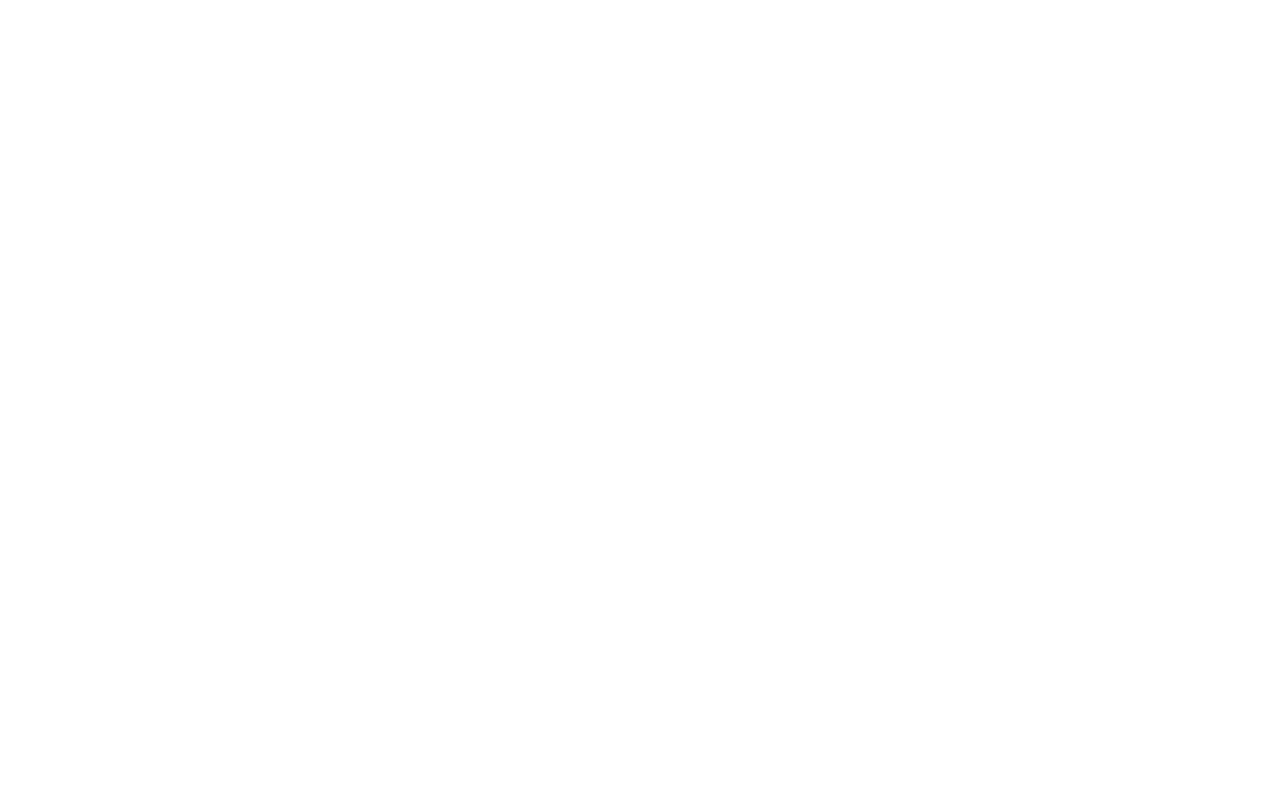
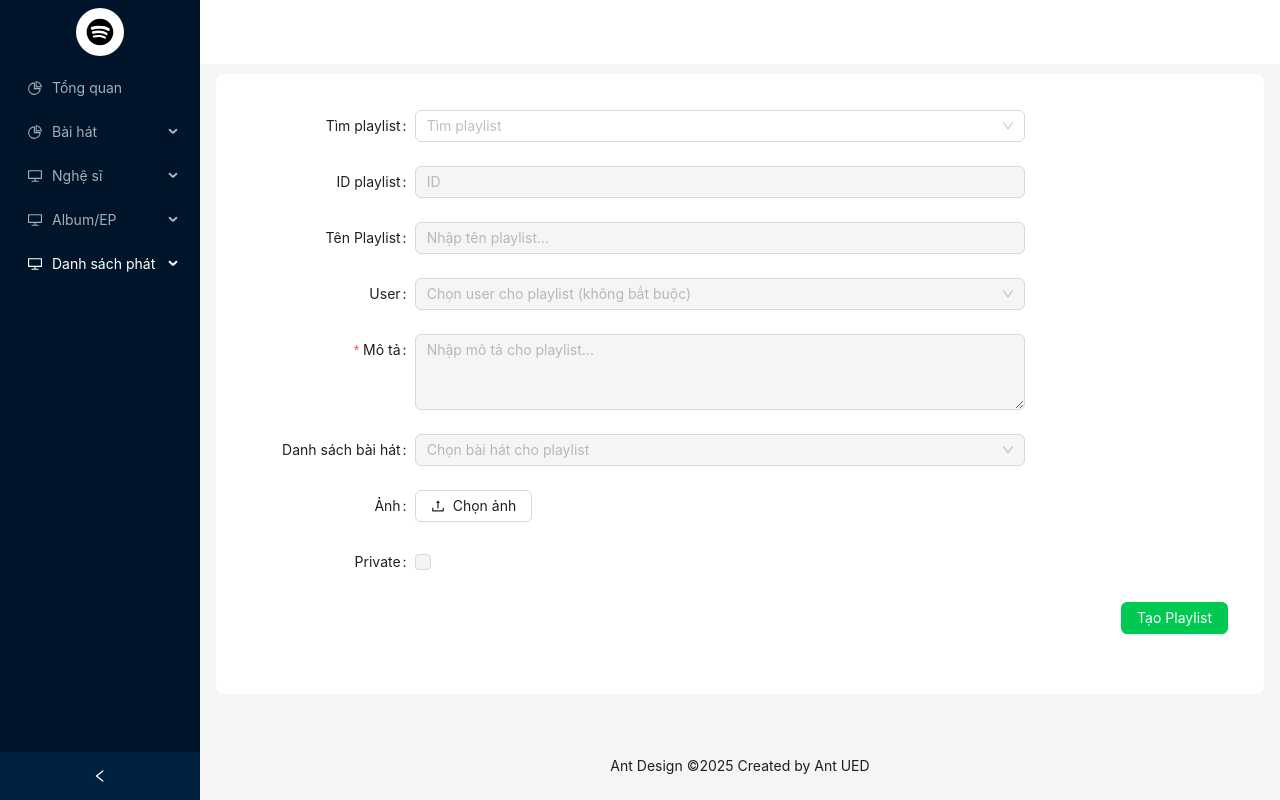
Before and after one commit to hiudune29/spotify-frontend, a React (Vite) app: page /admin/playlist/update in a window 1280 px wide. Before the commit this address had no page. Built offline with nearby package versions, Linux system fonts and the light colour scheme; no server answers; sample sign-in values are in the browser's storage.

Commit message:
commit khuya

```diff
--- a/src/App.jsx
+++ b/src/App.jsx
@@ -22,6 +22,7 @@
 import CreateArtist from "./pages/admin/artist/CreateArtist";
 import UpdateArtist from "./pages/admin/artist/UpdateArtist";
 import CreatePlaylist from "./pages/admin/playlist/CreatePlaylist";
+import UpdatePlaylist from "./pages/admin/playlist/UpdatePlaylist";
 // Component bảo vệ route cho admin
 const ProtectedAdminRoute = ({ children }) => {
   const { role } = useSelector((state) => state.user);
@@ -64,6 +65,7 @@
           <Route path="album/update" element={<UpdateAlbum />} />
           <Route path="playlist" element={<Playlist />} />
           <Route path="playlist/create" element={<CreatePlaylist />} />
+          <Route path="playlist/update" element={<UpdatePlaylist />} />
           {/* <Route path="users" element={<Users />} /> */}
         </Route>
       </Routes>
--- a/src/pages/admin/playlist/CreatePlaylist.jsx
+++ b/src/pages/admin/playlist/CreatePlaylist.jsx
@@ -42,9 +42,11 @@
     : [];
 
   const onFinish = (values) => {
+    console.log(" dưqdwqdwqwdw", values.isPrivate);
+    console.log("values", values);
     const playlistData = {
       name: values.name,
-      user: values.user,
+      userId: values.user || null,
       songs: values.songs,
       description: values.description,
       isPrivate: values.isPrivate,
@@ -145,8 +147,13 @@
           </Upload>
         </Form.Item>
 
-        <Form.Item name="isPrivate" label="Private" valuePropName="checked">
-          <Checkbox></Checkbox>
+        <Form.Item
+          name="isPrivate"
+          label="Private"
+          valuePropName="checked"
+          initialValue={false} // <- cái này quan trọng
+        >
+          <Checkbox />
         </Form.Item>
 
         {/* Nút submit */}
--- a/src/pages/admin/playlist/Playlist.jsx
+++ b/src/pages/admin/playlist/Playlist.jsx
@@ -4,7 +4,7 @@
   fetchPlaylistsAdmin,
   togglePlaylistStatus,
 } from "../../../redux/slice/playlistAdminSlide"; // Giả sử bạn có action này
-import { Table, Button, Modal, Space, Card } from "antd";
+import { Button, Modal, Space, Card } from "antd";
 import AdminTable from "../../../components/admin/ui/Table"; // Giả sử bạn có component này
 
 const Playlist = () => {
--- a/src/pages/admin/playlist/UpdatePlaylist.jsx
+++ b/src/pages/admin/playlist/UpdatePlaylist.jsx
@@ -1,5 +1,5 @@
 import { React, useEffect } from "react";
-import { Form, Input, Select, Upload, Button, message } from "antd";
+import { Checkbox, Form, Input, Select, Upload, Button, message } from "antd";
 import { UploadOutlined } from "@ant-design/icons";
 import { useDispatch, useSelector } from "react-redux";
 
@@ -7,7 +7,14 @@
   fetchUsersSelect,
   selectItemsUserAdmin,
 } from "../../../redux/slice/userAdminSlice";
-import { createPlaylist } from "../../../redux/slice/playlistAdminSlide";
+import {
+  updatePlaylist,
+  selectPlaylistAdmin,
+  fetchPlaylistAdminById,
+  selectItemsPlaylistAdmin,
+  resetPlaylistSelected,
+  fetchPlaylistsSelect,
+} from "../../../redux/slice/playlistAdminSlide";
 
 import {
   selectItemsSongAdmin,
@@ -21,10 +28,11 @@
 
   const { content: songs = [] } = useSelector(selectItemsSongAdmin);
   const { content: users = [] } = useSelector(selectItemsUserAdmin); // lấy từ slice
-
+  const { content: playlists = [] } = useSelector(selectItemsPlaylistAdmin); // lấy từ slice
   useEffect(() => {
     dispatch(fetchUsersSelect());
     dispatch(fetchSongsSelect());
+    dispatch(fetchPlaylistsSelect()); // Lấy danh sách playlist
   }, [dispatch]);
 
   const userOptions = Array.isArray(users)
@@ -40,8 +48,48 @@
         value: songs.songId, // id bài hát
       }))
     : [];
+
+  const playlistsOptions = Array.isArray(playlists)
+    ? playlists.map((playlist) => ({
+        label: playlist.name,
+        value: playlist.playlistId,
+      }))
+    : [];
+
+  const playlistDetail = useSelector(selectPlaylistAdmin);
+
+  useEffect(() => {
+    if (playlistDetail) {
+      form.setFieldsValue({
+        playlistId: playlistDetail.playlistId,
+        name: playlistDetail.name,
+        user: playlistDetail.user?.userId,
+        description: playlistDetail.description,
+        songs: playlistDetail.songs?.songs?.map((song) => song.songId),
+        image: playlistDetail.coverImage
+          ? [
+              {
+                uid: "-1", // uid tùy chỉnh, không trùng với bất kỳ file nào mới được upload
+                name: "Ảnh hiện tại", // Tên ảnh có thể tùy chỉnh
+                status: "done", // Trạng thái ảnh đã tải xong
+                url: playlistDetail.coverImage, // URL của ảnh từ AWS
+                thumbUrl: playlistDetail.coverImage, // Thumbnail ảnh (có thể là URL giống URL chính)
+              },
+            ]
+          : [], // Chuyển đổi danh sách bài hát thành mảng ID
+      });
+    }
+  }, [playlistDetail, form]);
+
+  const selectedPlaylistId = Form.useWatch("searchPlaylist", form);
+
+  const onSelectPlaylist = (value) => {
+    dispatch(fetchPlaylistAdminById(value));
+  };
+
   const onFinish = (values) => {
     const playlistData = {
+      playlistId: values.playlistId,
       name: values.name,
       user: values.user,
       songs: values.songs,
@@ -50,11 +98,14 @@
       coverImage: values.image,
     };
 
-    dispatch(createPlaylist(playlistData))
+    console.log("Playlist data to update:", playlistData);
+    dispatch(updatePlaylist(playlistData))
       .unwrap()
       .then(() => {
-        message.success("Tạo playlist thành công!");
-        form.resetFields();
+        form.setFieldsValue({
+          searchPlaylist: null,
+        });
+        dispatch(resetPlaylistSelected());
       })
       .catch((err) => {
         console.error(err);
@@ -78,6 +129,25 @@
         style={{ maxWidth: 1000, width: "100%" }}
         onFinish={onFinish}
       >
+        <Form.Item
+          label="Tìm playlist"
+          required={false}
+          name="searchPlaylist"
+          rules={[{ required: true, message: "Chọn playlist để cập nhật" }]}
+        >
+          <Select
+            showSearch
+            options={playlistsOptions}
+            placeholder="Tìm playlist"
+            onChange={onSelectPlaylist}
+            optionFilterProp="label"
+          />
+        </Form.Item>
+
+        <Form.Item label="ID playlist" name="playlistId">
+          <Input placeholder="ID" disabled />
+        </Form.Item>
+
         {/* Tên playlist */}
         <Form.Item
           label="Tên Playlist"
@@ -85,7 +155,10 @@
           required={false}
           rules={[{ required: true, message: "Vui lòng nhập tên playlist" }]}
         >
-          <Input placeholder="Nhập tên playlist..." />
+          <Input
+            disabled={!selectedPlaylistId}
+            placeholder="Nhập tên playlist..."
+          />
         </Form.Item>
 
         {/* Select nghệ sĩ */}
@@ -94,6 +167,7 @@
             placeholder="Chọn user cho playlist (không bắt buộc)"
             showSearch
             optionFilterProp="label"
+            disabled={!selectedPlaylistId}
             options={userOptions}
             allowClear
           />
@@ -105,7 +179,11 @@
           name="description"
           rules={[{ required: true, message: "Vui lòng nhập mô tả" }]}
         >
-          <TextArea rows={3} placeholder="Nhập mô tả cho playlist..." />
+          <TextArea
+            rows={3}
+            placeholder="Nhập mô tả cho playlist..."
+            disabled={!selectedPlaylistId}
+          />
         </Form.Item>
 
         {/* Danh sách bài hát */}
@@ -120,6 +198,7 @@
             placeholder="Chọn bài hát cho playlist"
             optionFilterProp="label"
             options={songOptions}
+            disabled={!selectedPlaylistId}
             allowClear
           />
         </Form.Item>
@@ -138,10 +217,20 @@
             accept="image/*"
             beforeUpload={() => false}
             maxCount={1}
+            disabled={!selectedPlaylistId}
             multiple={false}
           >
             <Button icon={<UploadOutlined />}>Chọn ảnh</Button>
           </Upload>
+        </Form.Item>
+
+        <Form.Item
+          name="isPrivate"
+          label="Private"
+          valuePropName="checked"
+          initialValue={false} // <- cái này quan trọng
+        >
+          <Checkbox disabled={!selectedPlaylistId} />
         </Form.Item>
 
         {/* Nút submit */}
--- a/src/redux/slice/songAdminSlice.js
+++ b/src/redux/slice/songAdminSlice.js
@@ -127,8 +127,8 @@
               songId: songData.songId,
               songName: songData.songName,
               releaseDate: songData.releaseDate,
-              artistId: songData.artistId,
-              albumId: songData.albumId,
+              artist_id: songData.artistId,
+              album_id: songData.albumId,
               duration: songData.duration,
               featuredArtistIds: songData.featuredArtists,
             }),
--- a/src/redux/slice/userAdminSlice.js
+++ b/src/redux/slice/userAdminSlice.js
@@ -18,9 +18,8 @@
           Authorization: `Bearer ${localStorage.getItem("token")}`,
         },
       });
-      console.log("Response from fetchUsersSelect:", res.data); // Debug response
       // Trả về content nằm trong result
-      return res.data.result.content; // ⬅️ lấy mảng user từ page
+      return res.data.result; // ⬅️ lấy mảng user từ page
     } catch (error) {
       return thunkAPI.rejectWithValue(
         error.response?.data?.message || "Fetch failed"
```
Also changed, not shown: src/redux/slice/playlistAdminSlide.js (+103 -24 lines).
